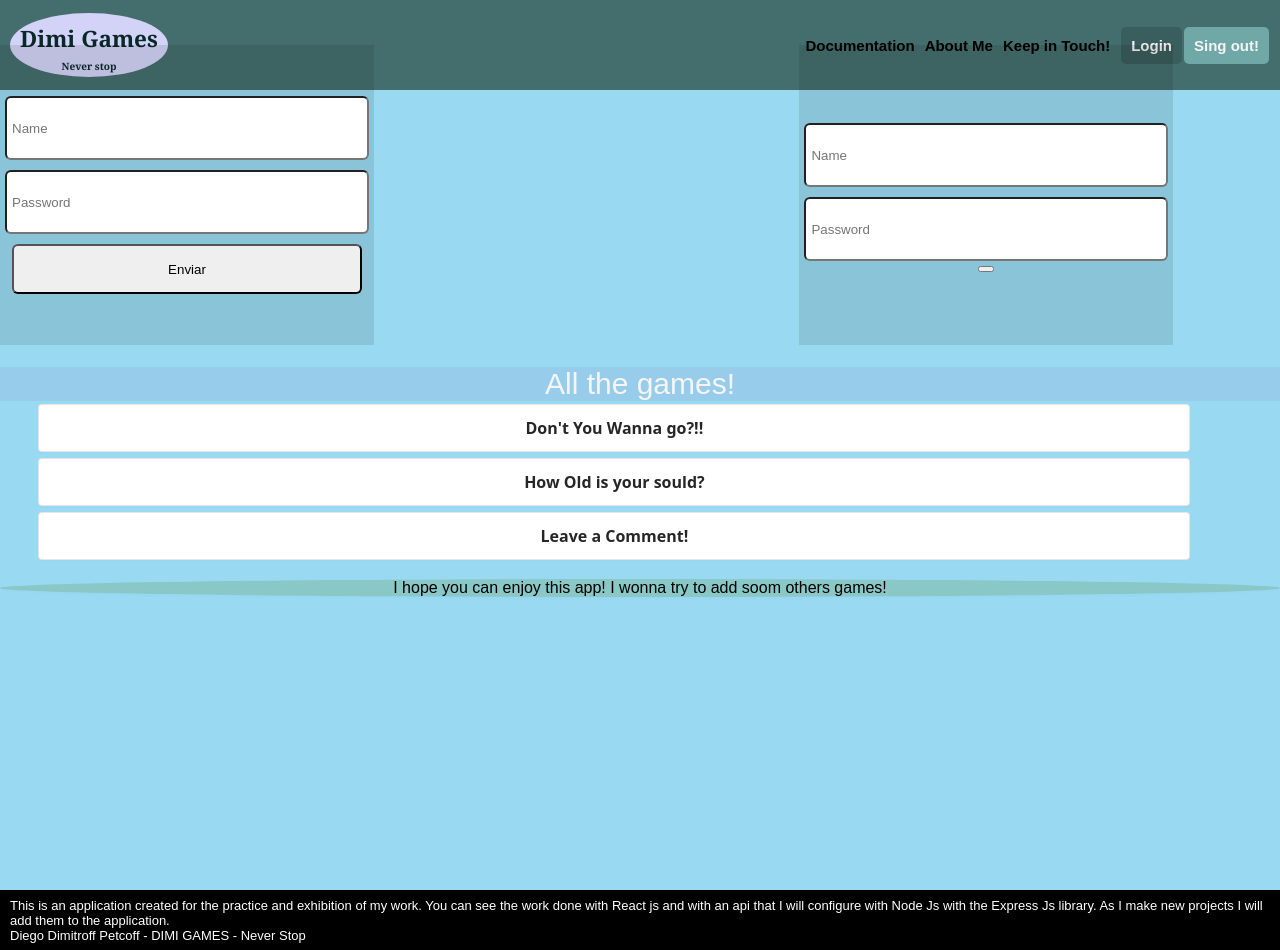
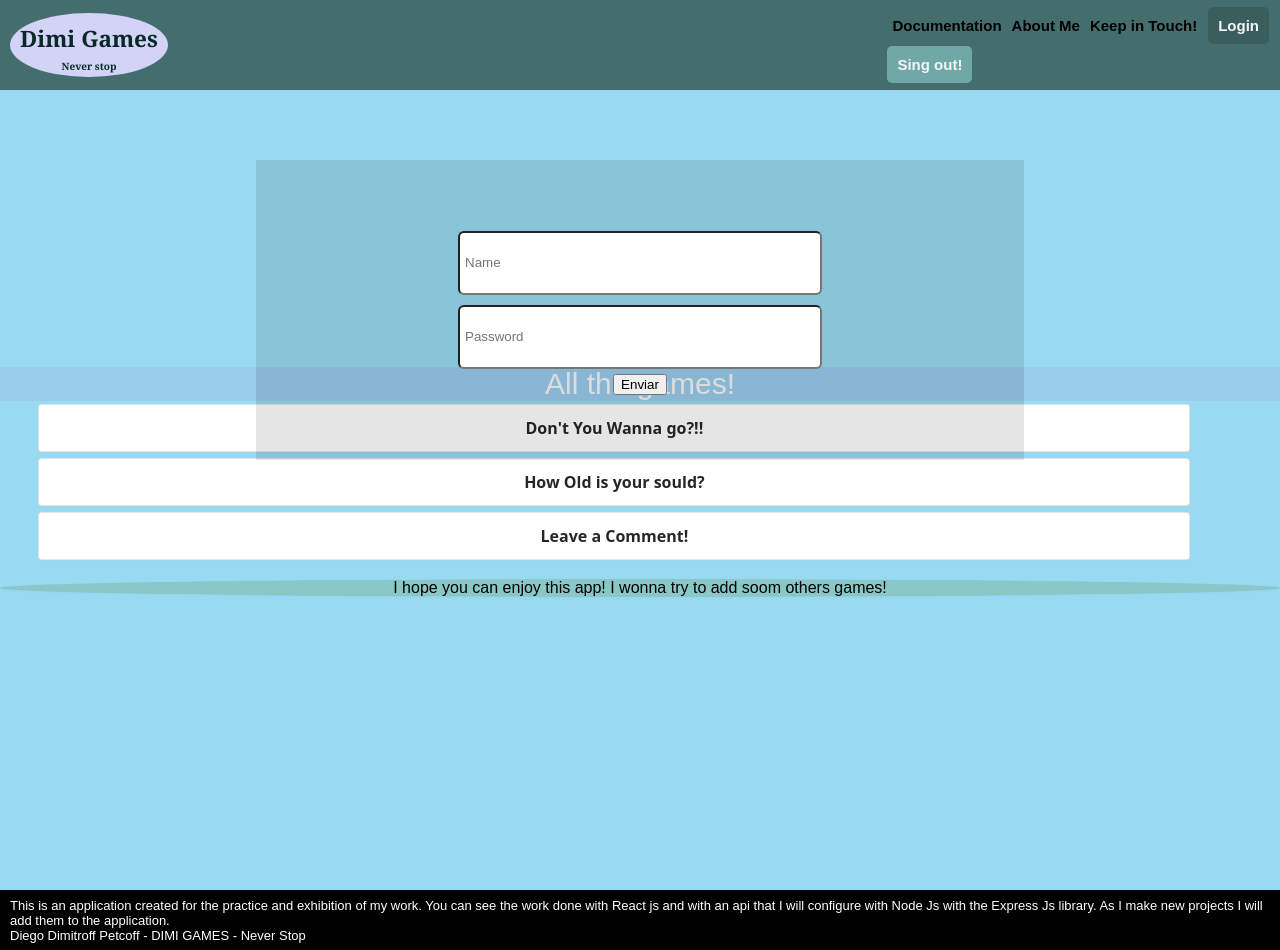
Before and after one commit to DiegoDimitroffPetcoff/react1, a React (Create React App) app in the folder my-app/: page / in a window 1280 px wide. Both pictures are taken after a click on the button "Login". Built offline with nearby package versions, Linux system fonts and the light colour scheme.

Commit message:
Add form

```diff
--- a/my-app/src/App.css
+++ b/my-app/src/App.css
@@ -157,6 +157,10 @@ form{
   position: absolute;
   bottom: 455px;
   z-index: 1;
+  left: 20%;
+  right: 20%;
+  top: 20%;
+  button:20%
 }
 
 form input{
@@ -168,7 +172,7 @@ form input{
   width: 350px;
   padding: 5px;
   margin: 5px;
-  z-index: 1;
+
 }
 
 
--- a/my-app/src/components/pure/form.jsx
+++ b/my-app/src/components/pure/form.jsx
@@ -1,13 +1,42 @@
-import React from "react";
+import React, { useState } from "react";
 
-export function Form () {
+
+
+
+export function Form() {
+  const [data, setData] = useState({
+    name: "",
+    password: "",
+  });
+
+const  HandleInputChange =(event) =>{
+
+setData({
+
+    //con ..data hago una pseudo copia del objeto que se encuentra en state
+    ...data,
+    [event.target.name]:event.target.value,
+
+
+})
+}
+
+const HandleFormChange =(event) => {
+    event.preventDefault()
+    console.log(data)
+
+}
+
+
+
   return (
-
+    <div>
+      {" "}
+      <form  onClick={HandleFormChange}>
+        <input placeholder="Name" type="text" name="name" onChange={HandleInputChange}></input>
+        <input placeholder="Password" type="password" name="password"  onChange={HandleInputChange}></input>
+        <button type="Submit" >Enviar</button>
+      </form>
+    </div>
   );
 }
-
-const enviar = (params) => {
-  Event.preventDefault();
-
-  console.log(Event.target.search.value);
-};
--- a/my-app/src/components/pure/header.jsx
+++ b/my-app/src/components/pure/header.jsx
@@ -1,9 +1,9 @@
 import React, { Fragment, useState } from "react";
+import { Form } from "./form";
 
 export function Header() {
   const [documentation, setDocumentation] = useState();
   const [login, setLogin] = useState();
-  const [data, setData] = useState({ name: "", password: "" });
 
   function showDocumentation() {
     const info = (
@@ -37,35 +37,12 @@ export function Header() {
     }
   }
 
-  const Enviar = (event) => {
-    console.log(event.target.value);
-    console.log(data.name);
-    setData({
-      ...data,
-      [event.target.name]: event.target.value,
-    });
-  };
-
-  let loginTemplate = (
-    <form onClick={Enviar}>
-
-        <input type="text" placeholder="Name" required="required" name="name" />
-
-        <input type="tel" placeholder="Password" name="password" />
-
-        <button type="submit" value="Enviar" />
-
-    </form>
-  );
-
   function loginFunction() {
-    setLogin(loginTemplate);
-    //   mainText[0].innerHTML = loginTemplate;
+    setLogin(<Form></Form>);
   }
 
   return (
     <div>
-      {" "}
       <header>
         <a href="*" className="logo">
           <h2>Dimi Games</h2>
@@ -93,7 +70,6 @@ export function Header() {
             Login
           </button>
           {login}
-
           <button
             id="signout"
             className="documentationsButton"
@@ -103,16 +79,6 @@ export function Header() {
           </button>
         </nav>
       </header>
-
-      <form onClick={Enviar}>
-
-  <input type="text" placeholder="Name" required="required" name="name" />
-
-  <input type="tel" placeholder="Password" name="password" />
-
-  <input type="submit" value="Enviar" />
-
-</form>
     </div>
   );
 }
```
